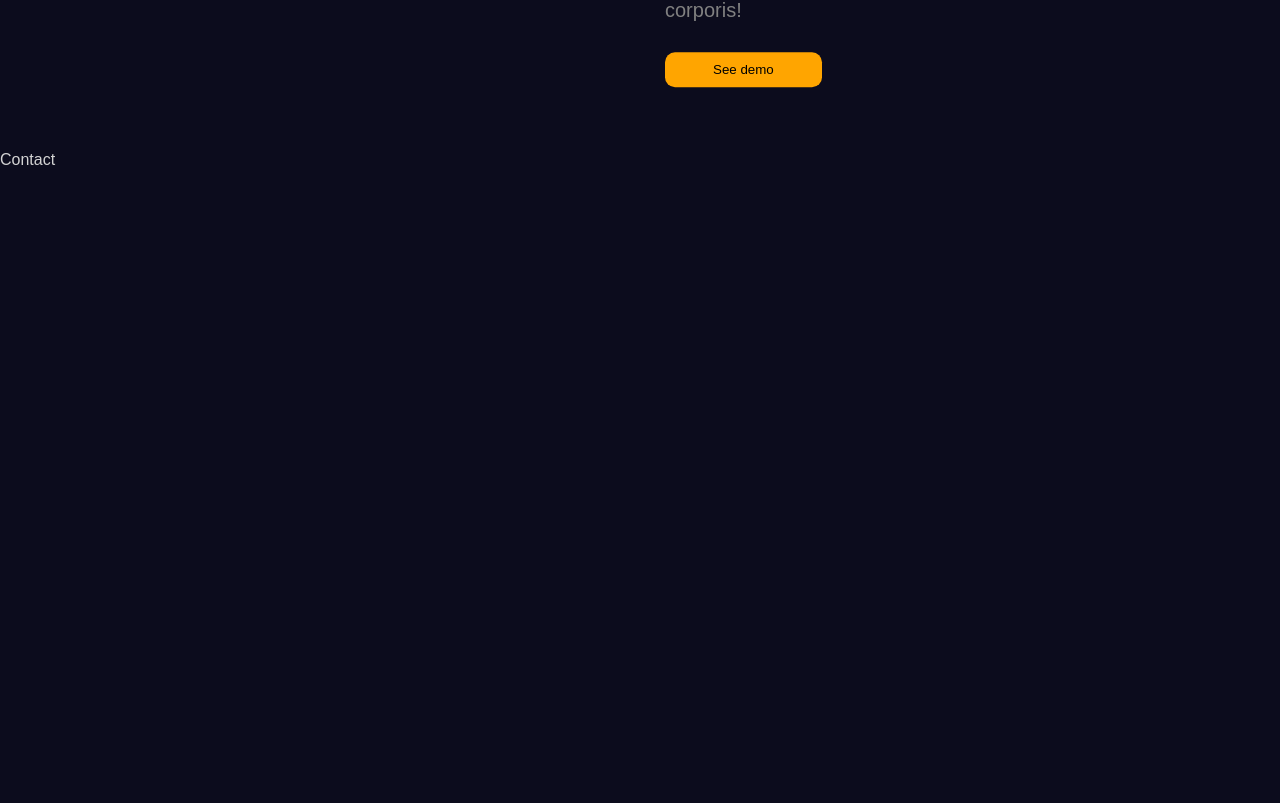
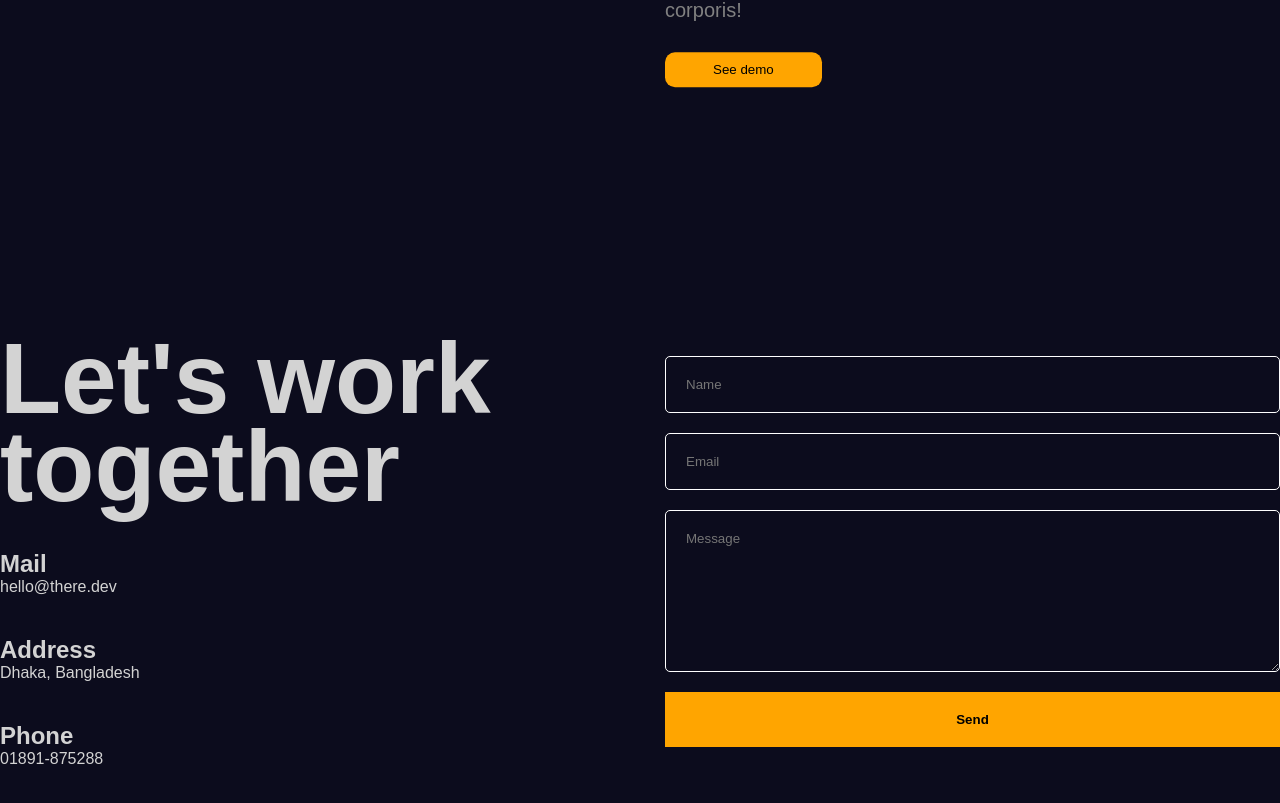
Before and after one commit to Sajid-Hossain98/portfolio-3.0, a React (Vite) app: page / in a window 1280 px wide. Shown: the part 6364-7167 px from the top of the page. Built offline with nearby package versions, Linux system fonts and the light colour scheme.

Commit message:
contact form content

```diff
--- a/src/App.jsx
+++ b/src/App.jsx
@@ -1,4 +1,5 @@
 import "./app.scss";
+import Contact from "./components/contact/Contact";
 import Hero from "./components/hero/Hero";
 import Navbar from "./components/navbar/Navbar";
 import Parallax from "./components/parallax/Parallax";
@@ -27,7 +28,9 @@
 
       <Portfolio />
 
-      <section id="Contact">Contact</section>
+      <section id="Contact">
+        <Contact />
+      </section>
     </div>
   );
 }
--- /dev/null
+++ b/src/components/contact/Contact.jsx
@@ -0,0 +1,35 @@
+import "./contact.scss";
+
+const Contact = () => {
+  return (
+    <div className="contact">
+      <div className="textContainer">
+        <h1>Let&apos;s work together</h1>
+
+        <div className="item">
+          <h2>Mail</h2>
+          <span>hello@there.dev</span>
+        </div>
+        <div className="item">
+          <h2>Address</h2>
+          <span>Dhaka, Bangladesh</span>
+        </div>
+        <div className="item">
+          <h2>Phone</h2>
+          <span>01891-875288</span>
+        </div>
+      </div>
+
+      <div className="formContainer">
+        <form>
+          <input type="text" placeholder="Name" required />
+          <input type="email" placeholder="Email" required />
+          <textarea rows={8} placeholder="Message" required />
+          <button>Send</button>
+        </form>
+      </div>
+    </div>
+  );
+};
+
+export default Contact;
--- /dev/null
+++ b/src/components/contact/contact.scss
@@ -0,0 +1,51 @@
+.contact {
+  height: 100%;
+  max-width: 1366px;
+  margin: auto;
+  display: flex;
+  align-items: center;
+  gap: 50px;
+
+  .textContainer {
+    flex: 1;
+    display: flex;
+    flex-direction: column;
+    gap: 40px;
+
+    h1 {
+      font-size: 100px;
+      line-height: 88px;
+    }
+
+    span {
+      font-weight: 300;
+    }
+  }
+
+  .formContainer {
+    flex: 1;
+
+    form {
+      display: flex;
+      flex-direction: column;
+      gap: 20px;
+
+      input,
+      textarea {
+        padding: 20px;
+        background-color: transparent;
+        border: 1px solid white;
+        color: white;
+        border-radius: 5px;
+      }
+
+      button {
+        padding: 20px;
+        border: none;
+        background-color: orange;
+        cursor: pointer;
+        font-weight: 700;
+      }
+    }
+  }
+}
```
